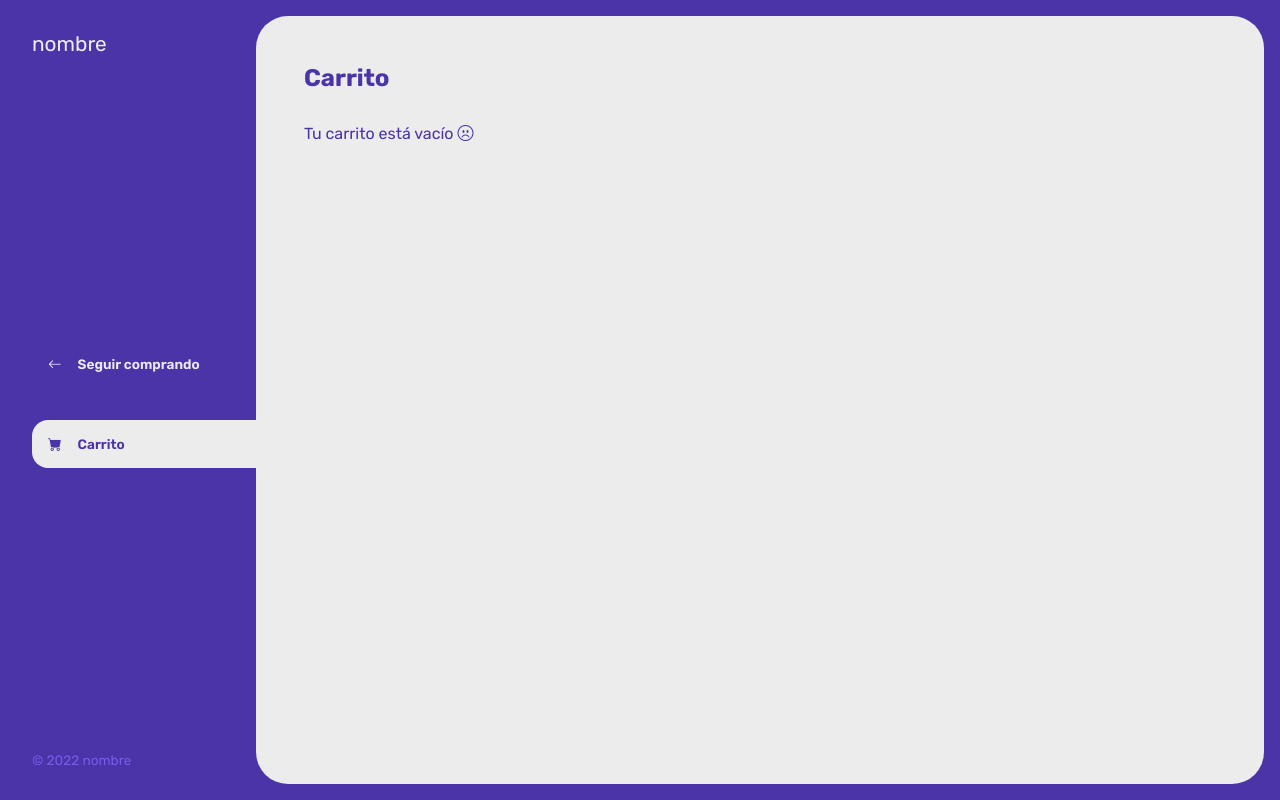
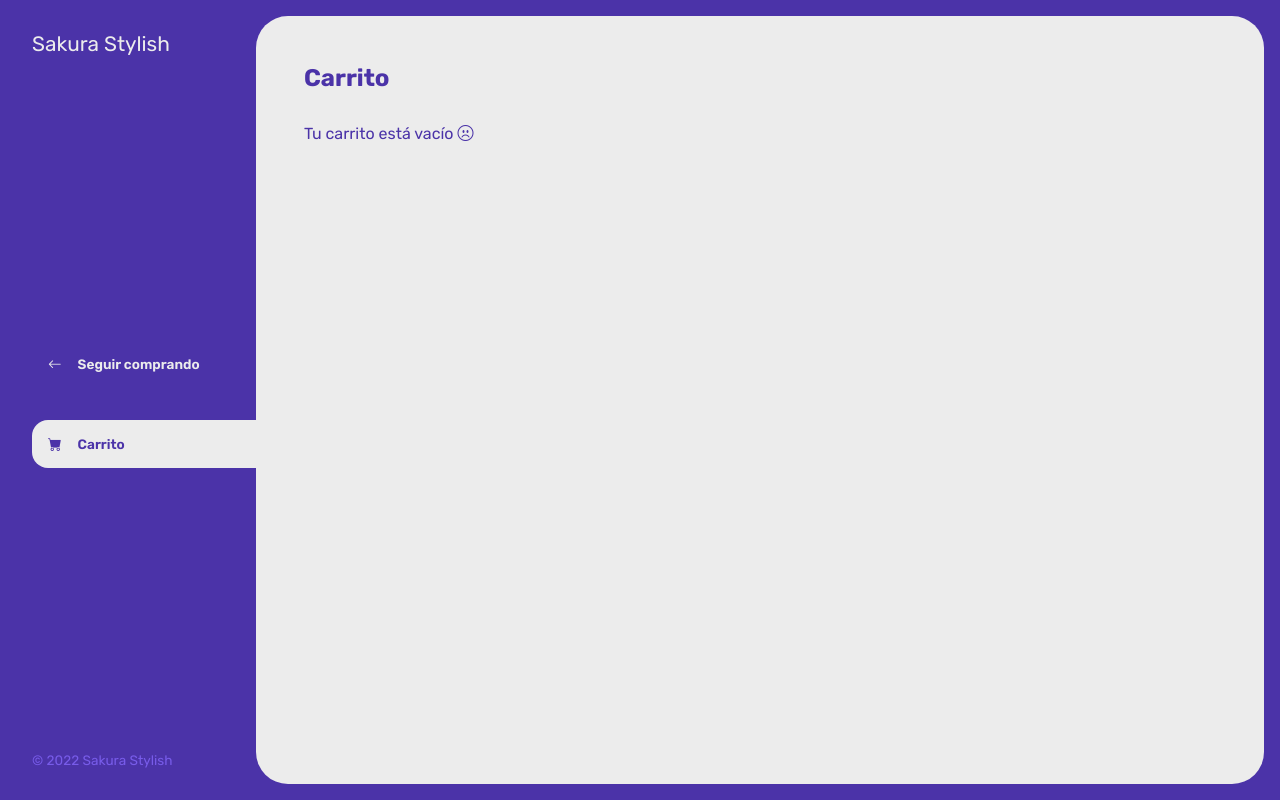
Before and after one commit to elDiego04/CustomerServiceChatBot, a Flask app: page /carrito in a window 1280 px wide. Run offline with Flask 3, Linux system fonts and the light colour scheme.

Commit message:
name updated

```diff
--- a/app/templates/carrito.html
+++ b/app/templates/carrito.html
@@ -13,7 +13,7 @@
     <div class="wrapper">
         <aside>
             <header>
-                <h1 class="logo">nombre</h1>
+                <h1 class="logo">Sakura Stylish</h1>
             </header>
             <nav>
                 <ul>
@@ -30,7 +30,7 @@
                 </ul>
             </nav>
             <footer>
-                <p class="texto-footer">© 2022 nombre</p>
+                <p class="texto-footer">© 2022 Sakura Stylish</p>
             </footer>
         </aside>
         <main>
```
